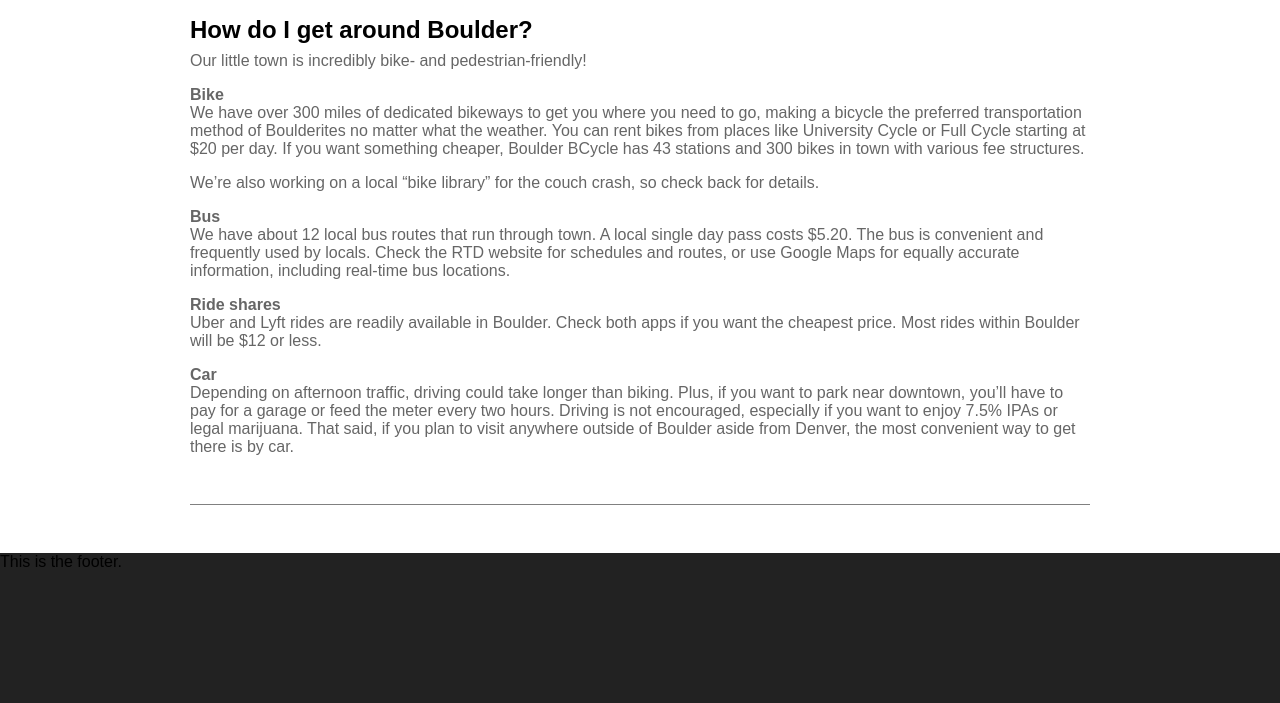
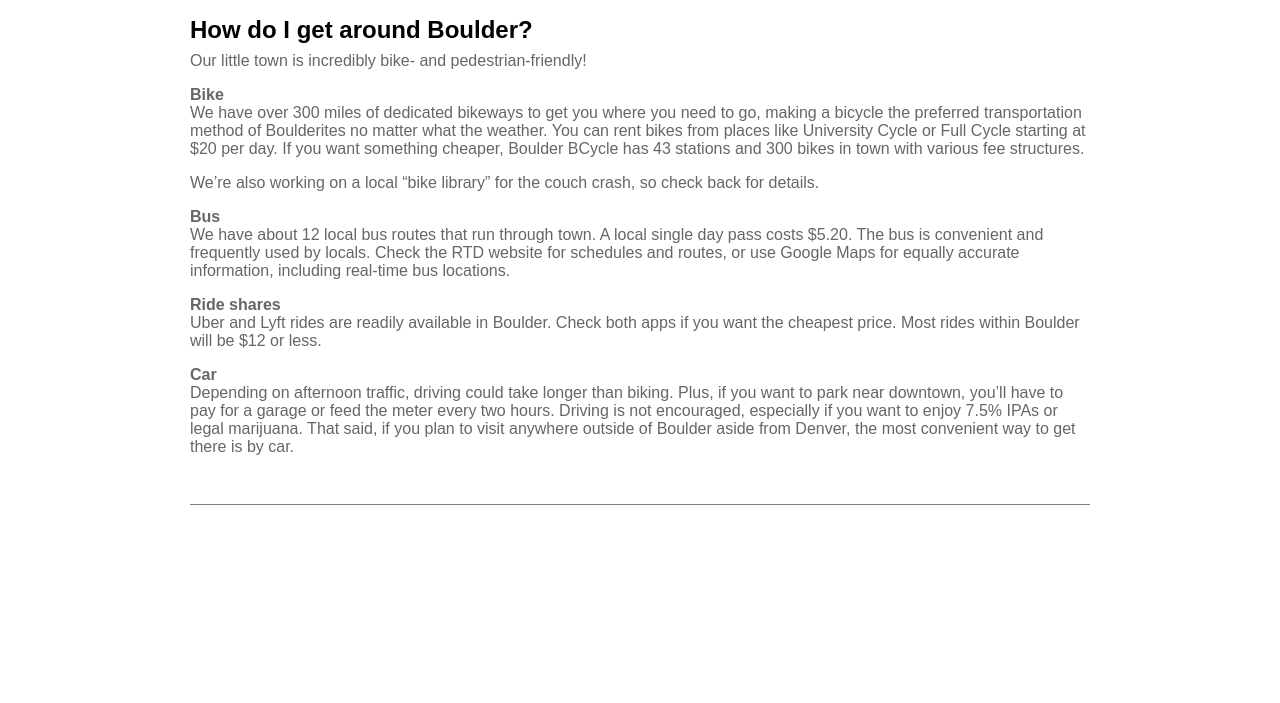
Before and after one commit to spencels/bcc-site, a Jekyll site: the page built from index.md, in a window 1280 px wide. Shown: the part 2107-2810 px from the top of the page. Built offline with Jekyll 4.4.1, drawn with Linux system fonts in a browser that asks for light colours; after the commit the page ends 2660 px from its top, so only the background shows below that.

Commit message:
Remove footer (we don't need it)

```diff
--- a/_layouts/default.html
+++ b/_layouts/default.html
@@ -24,7 +24,3 @@
   {{ content }}
   <hr/>
 </main>
-
-<footer>
-  This is the footer.
-</footer>
--- a/assets/style.scss
+++ b/assets/style.scss
@@ -140,9 +140,3 @@
   max-width: 600px;
   width: 100%;
 }
-
-footer {
-  width: 100%;
-  background-color: #222222;
-  height: 150px;
-}
```
